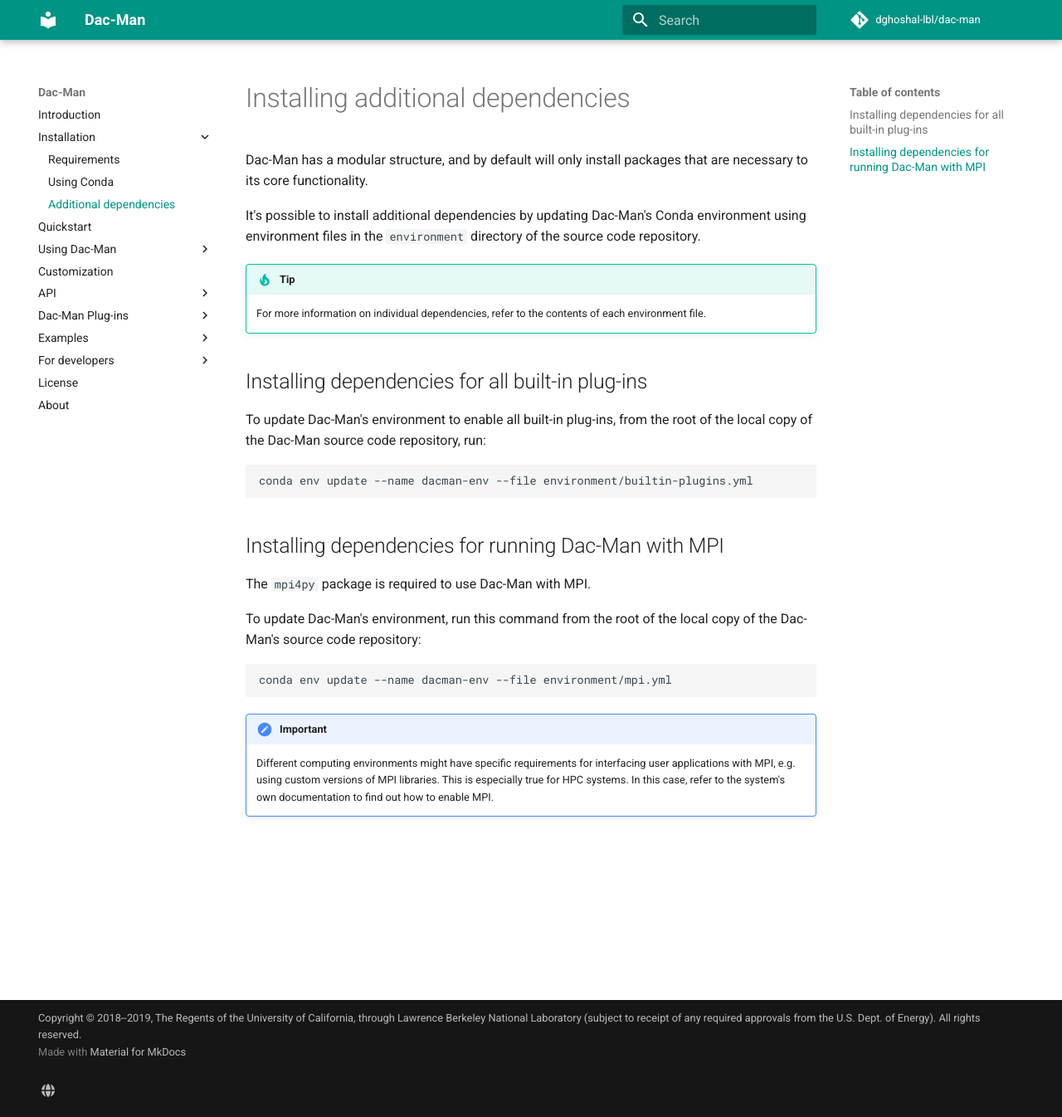
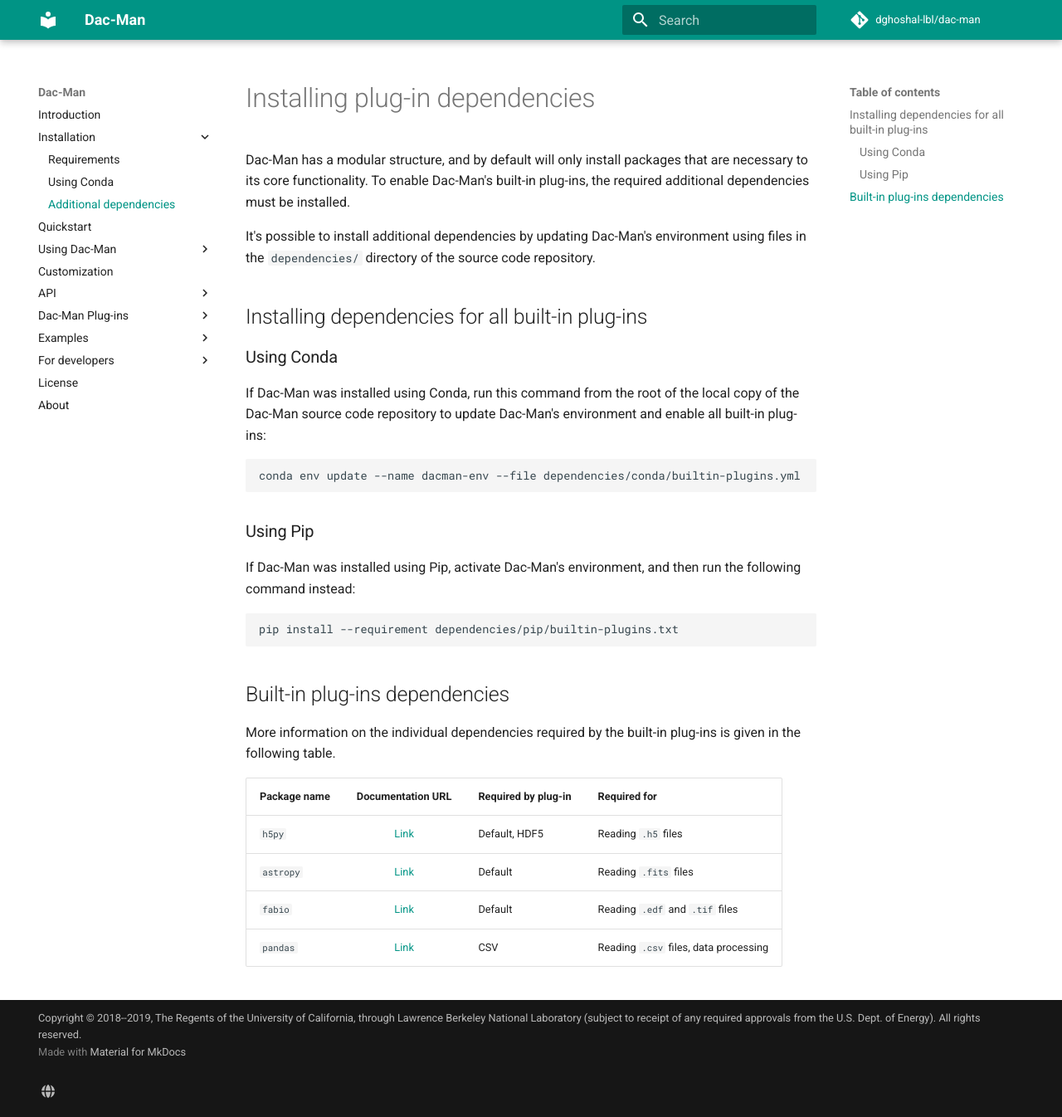
Before and after one commit to deduce-dev/dac-man, an MkDocs documentation site: the page built from docs/install/dependencies.md, in a window 1280 px wide and 1346 px high. Shown: the whole window at 83% size. Built offline with MkDocs 1.6.1 and Material for MkDocs 9.7.7, drawn with Linux system fonts in a browser that asks for light colours; comment, search, counter and statistics services are not loaded.

Commit message:
Add `dependencies` dir containing files for both Conda and pip envs

````diff
--- a/docs/develop/tests.md
+++ b/docs/develop/tests.md
@@ -11,7 +11,7 @@
 Then, install the additional dependencies by updating Dac-Man's environment:
 
 ```sh
-conda env update --name dacman-env --file ../environment/pytest.yml
+conda env update --name dacman-env --file ../dependencies/conda/pytest.yml
 ```
 
 Finally, run the tests with `pytest`.
--- a/docs/install/dependencies.md
+++ b/docs/install/dependencies.md
@@ -1,33 +1,39 @@
-# Installing additional dependencies
+# Installing plug-in dependencies
 
 Dac-Man has a modular structure, and by default will only install packages that are necessary to its core functionality.
+To enable Dac-Man's built-in plug-ins, the required additional dependencies must be installed.
 
-It's possible to install additional dependencies by updating Dac-Man's Conda environment
-using environment files in the `environment` directory of the source code repository.
-
-!!! tip
-    For more information on individual dependencies, refer to the contents of each environment file.
+It's possible to install additional dependencies by updating Dac-Man's environment
+using files in the `dependencies/` directory of the source code repository.
 
 ## Installing dependencies for all built-in plug-ins
 
-To update Dac-Man's environment to enable all built-in plug-ins,
-from the root of the local copy of the Dac-Man source code repository,
-run:
+### Using Conda
+
+If Dac-Man was installed using Conda,
+run this command from the root of the local copy of the Dac-Man source code repository
+to update Dac-Man's environment and enable all built-in plug-ins:
 
 ```sh
-conda env update --name dacman-env --file environment/builtin-plugins.yml
+conda env update --name dacman-env --file dependencies/conda/builtin-plugins.yml
 ```
 
-## Installing dependencies for running Dac-Man with MPI
+### Using Pip
 
-The `mpi4py` package is required to use Dac-Man with MPI.
-
-To update Dac-Man's environment, run this command from the root of the local copy
-of the Dac-Man's source code repository:
+If Dac-Man was installed using Pip,
+activate Dac-Man's environment, and then run the following command instead:
 
 ```sh
-conda env update --name dacman-env --file environment/mpi.yml
+pip install --requirement dependencies/pip/builtin-plugins.txt
 ```
 
-!!! important
-    Different computing environments might have specific requirements for interfacing user applications with MPI, e.g. using custom versions of MPI libraries. This is especially true for HPC systems. In this case, refer to the system's own documentation to find out how to enable MPI.
+## Built-in plug-ins dependencies
+
+More information on the individual dependencies required by the built-in plug-ins is given in the following table.
+
+| Package name | Documentation URL | Required by plug-in | Required for |
+|: --- |: --- :| --- | -- |
+| `h5py` | [Link](http://docs.h5py.org/en/latest/index.html) | Default, HDF5 | Reading `.h5` files |
+| `astropy` | [Link](http://docs.astropy.org/en/stable/) | Default | Reading `.fits` files |
+| `fabio` | [Link](https://fabio.readthedocs.io/en/latest/) | Default | Reading `.edf` and `.tif` files |
+| `pandas` | [Link](https://pandas.pydata.org/pandas-docs/stable/) | CSV | Reading `.csv` files, data processing |
````
Also changed, not shown: 9 other files.
